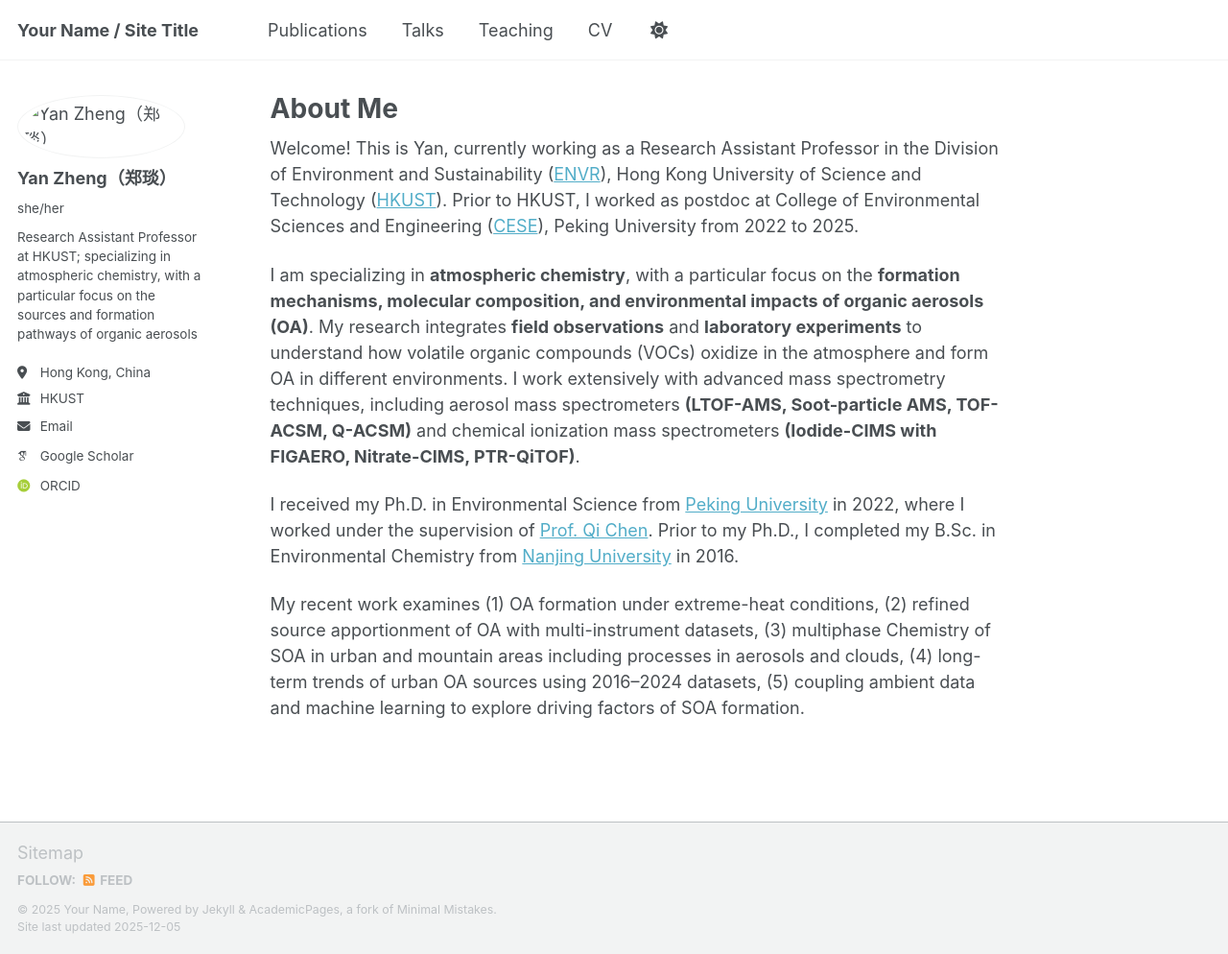
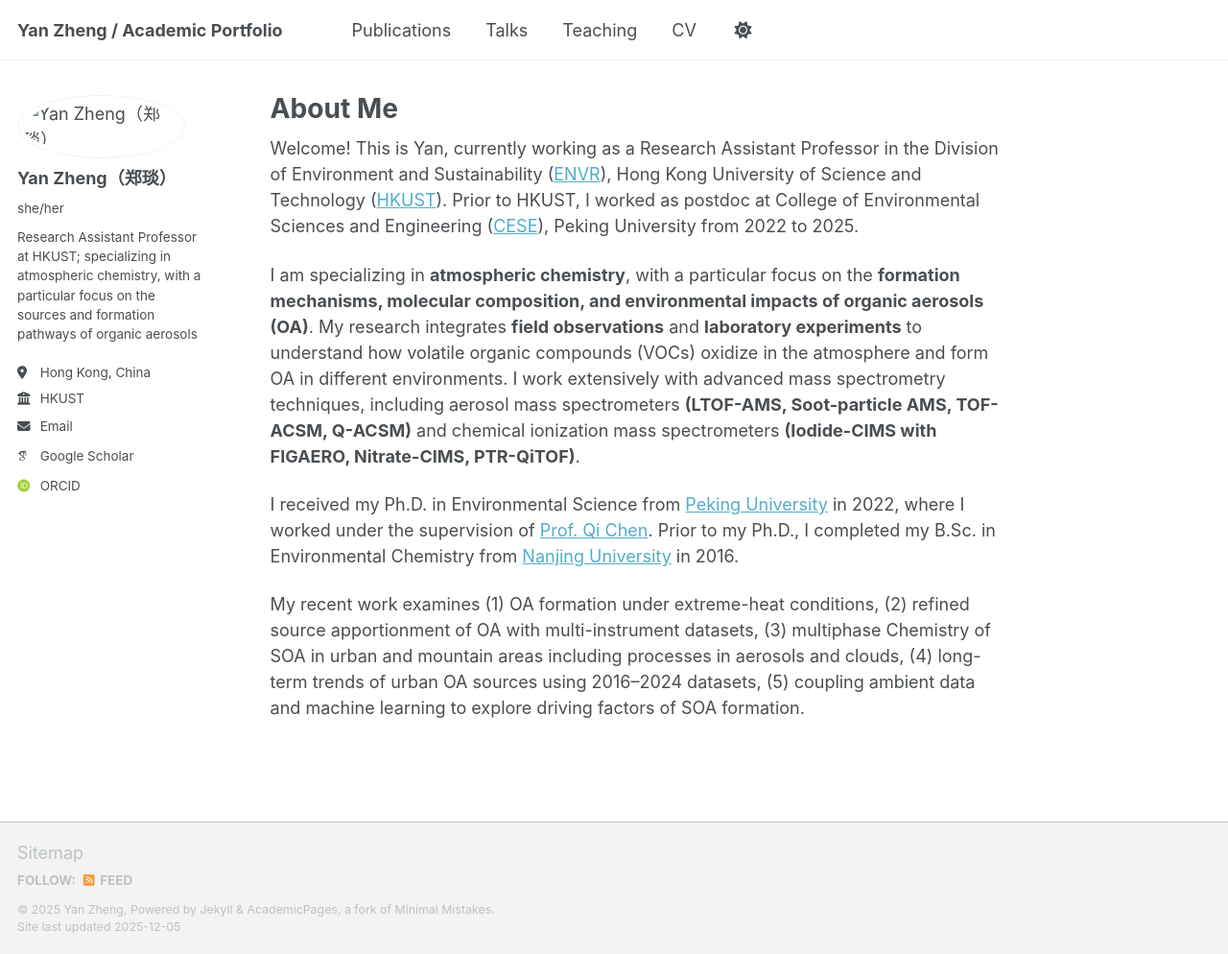
Before and after one commit to yanzheng41/yanzheng41.github.io, a Jekyll site: the page built from _pages/about.md, in a window 1280 px wide and 994 px high. Shown: the whole window at 96% size. Built offline with Jekyll 4.4.1, drawn with Linux system fonts in a browser that asks for light colours; some web fonts are replaced; a script bundle is joined from its source files by our own code; library files that are not in the unit come from our copies.

Commit message:
Update _config.yml

```diff
--- a/_config.yml
+++ b/_config.yml
@@ -9,21 +9,21 @@
 # Basic Site Settings
 locale                   : "en-US"
 site_theme               : "default" # Currently available options are "default", "air"
-title                    : "Your Name / Site Title"
+title                    : "Yan Zheng / Academic Portfolio"
 title_separator          : "-"
-name                     : &name "Your Name"
-description              : &description "Your Name's academic portfolio"   # Update this with a general description of your site, this is the default if not overridden by a page
-url                      : https://academicpages.github.io # The base hostname & protocol for your site e.g. "https://[your GitHub username].github.io",
+name                     : &name "Yan Zheng"
+description              : &description "Yan Zheng's academic portfolio"   # Update this with a general description of your site, this is the default if not overridden by a page
+url                      : https://yanzheng41.github.io # The base hostname & protocol for your site e.g. "https://[your GitHub username].github.io",
                                                            # or if you already have some other page hosted on Github then use "https://[your GitHub username].github.io/[Your Repo Name]"
 baseurl                  : "" # the subpath of your site, e.g. "/blog"
-repository               : "academicpages/academicpages.github.io"
+repository               : "yanzheng41/yanzheng41.github.io"
 
 # Site Author - The following control what appear as part of the author content on the side bar.
 #               If a field is blank the icon and link will not appear, otherwise it will be shown.
 #               Additional customization can be done by editing /_includes/author-profile.html
 author:
   # Biographic informatio
-  avatar           : "/assets/images/me.jpg"
+  avatar           : "/images/me.jpg"
   name             : "Yan Zheng（郑琰）"
   pronouns         : "she/her"
   bio              : "Research Assistant Professor at HKUST; specializing in atmospheric chemistry, with a particular focus on the sources and formation pathways of organic aerosols"
```
